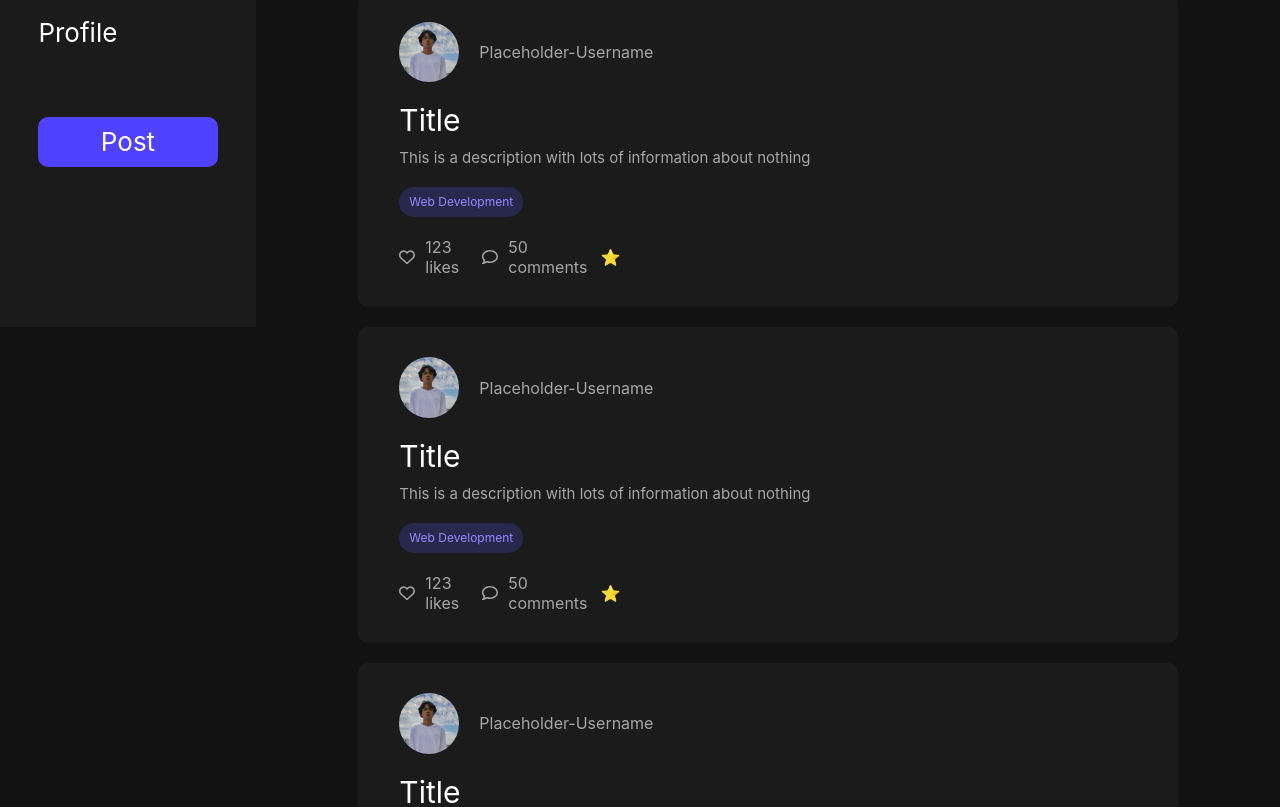
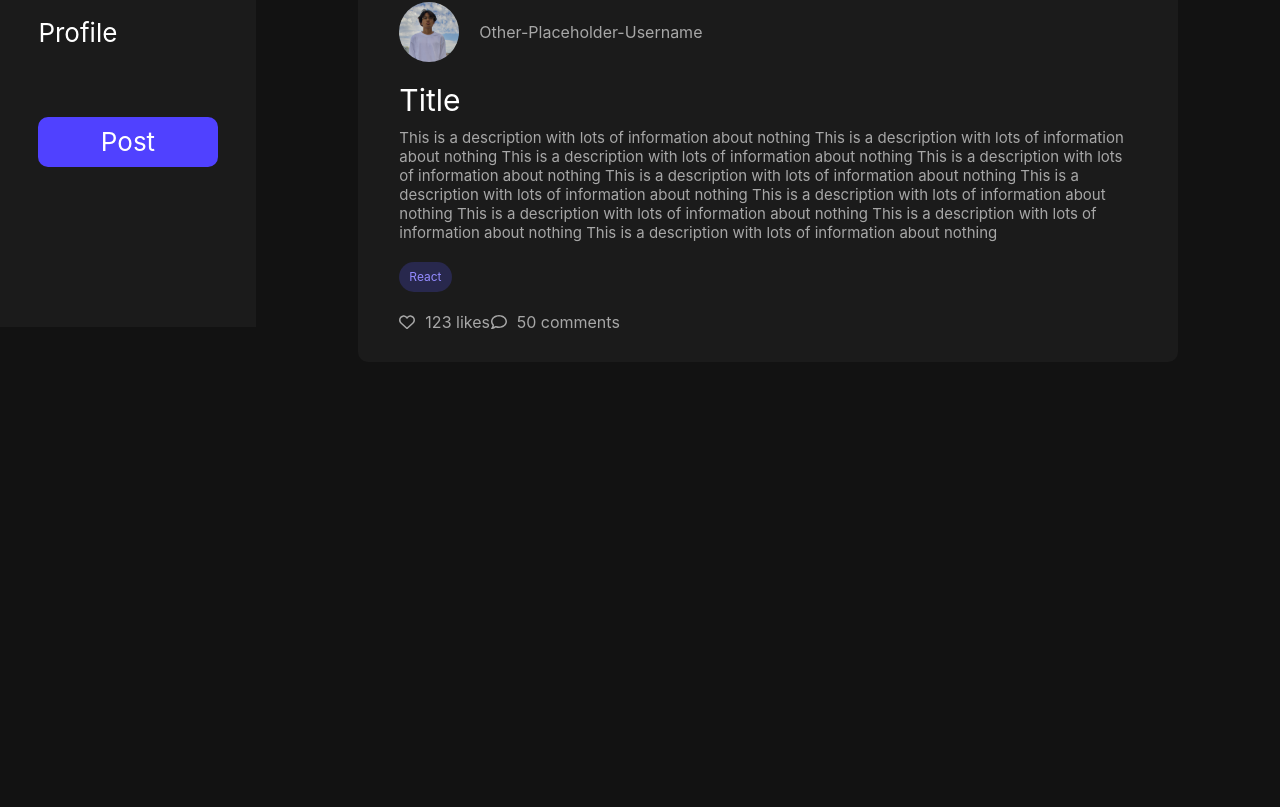
Before and after one commit to JvsonKee/CodeConnect, a React (Vite) app in the folder client/: page / in a window 1280 px wide. Shown: the part 473-1280 px from the top of the page. After the commit the page ends 875 px from the top, so only its background shows below. Built offline with nearby package versions, Linux system fonts and the light colour scheme.

Commit message:
added placeholder user objects

```diff
--- a/client/src/components/Homepage.jsx
+++ b/client/src/components/Homepage.jsx
@@ -5,6 +5,28 @@ import { Container } from "./styles/Container";
 import Dropdown from "./Dropdown";
 import { useState } from "react";
 import PostBrowsing from "./PostBrowsing";
+import profilePicture from '../assets/placeholder-profile-pic.png'
+
+const user1 = {
+    profilePicture: profilePicture,
+    userName: "Placeholder-Username",
+    topic: "Web Development",
+    title: "Title",
+    description: "This is a description with lots of information about nothing",
+    likes: "123",
+    comments: "50"
+}
+
+const user2 = {
+    profilePicture: profilePicture,
+    userName: "Other-Placeholder-Username",
+    topic: "React",
+    title: "Title",
+    description: "This is a description with lots of information about nothing This is a description with lots of information about nothing This is a description with lots of information about nothing This is a description with lots of information about nothing This is a description with lots of information about nothing This is a description with lots of information about nothing This is a description with lots of information about nothing This is a description with lots of information about nothing This is a description with lots of information about nothing This is a description with lots of information about nothing ",
+    likes: "123",
+    comments: "50"
+}
+
 
 function HomePage() {
     const [status, setStatus] =  useState('Recents')
@@ -19,10 +41,10 @@ function HomePage() {
                         <Dropdown setStatus={setStatus}/>
                     </HeaderContainer>
                     <Feed>
-                        <PostBrowsing />
-                        <PostBrowsing />
-                        <PostBrowsing />
-                        <PostBrowsing />
+                        <PostBrowsing user={user1}/>
+                        <PostBrowsing user={user2}/>
+                        {/* <PostBrowsing />
+                        <PostBrowsing /> */}
                     </Feed>
                 </ContentContainer>
             </HomePageContainer>
--- a/client/src/components/PostBrowsing.jsx
+++ b/client/src/components/PostBrowsing.jsx
@@ -1,46 +1,35 @@
 import { PostAnalytics, PostContainer, PostDescription, Analytic, PostMainContent, PostTitle, PostTopic, TopicOutline, PostUserInformation, PostWrapper, TopicsContainer, UserName, UserProfilePicture, AnalyticIcon } from "./styles/PostBrowsing.styled"
-import profilePicture from '../assets/placeholder-profile-pic.png'
 import { faHeart, faComment } from "@fortawesome/free-regular-svg-icons"
+import propTypes from 'prop-types'
 
-const PostInfo = {
-    profilePicture: profilePicture,
-    userName: "Placeholder-Username",
-    topic: "Web Development",
-    title: "Title",
-    description: "This is a description with lots of information about nothing",
-    likes: "123",
-    reactions: "⭐️",
-    comments: "50"
-}
-
-function PostBrowsing() {
+function PostBrowsing( {user} ) {
     return (
         <PostContainer>
             <PostWrapper>
                 <PostUserInformation>
-                    <UserProfilePicture src={PostInfo.profilePicture}></UserProfilePicture>
-                    <UserName>{PostInfo.userName}</UserName>
+                    <UserProfilePicture src={user.profilePicture}></UserProfilePicture>
+                    <UserName>{user.userName}</UserName>
                 </PostUserInformation>
                 <PostMainContent>
-                    <PostTitle>{PostInfo.title}</PostTitle>
-                    <PostDescription>{PostInfo.description}</PostDescription>
+                    <PostTitle>{user.title}</PostTitle>
+                    <PostDescription>{user.description}</PostDescription>
                 </PostMainContent>
                 <TopicsContainer>
                     <TopicOutline>
-                        <PostTopic>{PostInfo.topic}</PostTopic>
+                        <PostTopic>{user.topic}</PostTopic>
                     </TopicOutline>
                 </TopicsContainer>
                 <PostAnalytics>
                     <Analytic>
                         <AnalyticIcon icon={faHeart}/>
-                        <div>{PostInfo.likes} likes</div>
+                        <div>{user.likes} likes</div>
                     </Analytic>
                     <Analytic>
                         <AnalyticIcon icon={faComment}/>
-                        <div>{PostInfo.comments} comments</div>
+                        <div>{user.comments} comments</div>
                     </Analytic>
                     <Analytic>
-                        <div>{PostInfo.reactions}</div>
+                        <div>{user.reactions}</div>
                     </Analytic>
                 </PostAnalytics>
             </PostWrapper>
@@ -48,4 +37,9 @@ function PostBrowsing() {
     )
 }
 
+PostBrowsing.propTypes = {
+    user : propTypes.object
+}
+
+
 export default PostBrowsing
```
